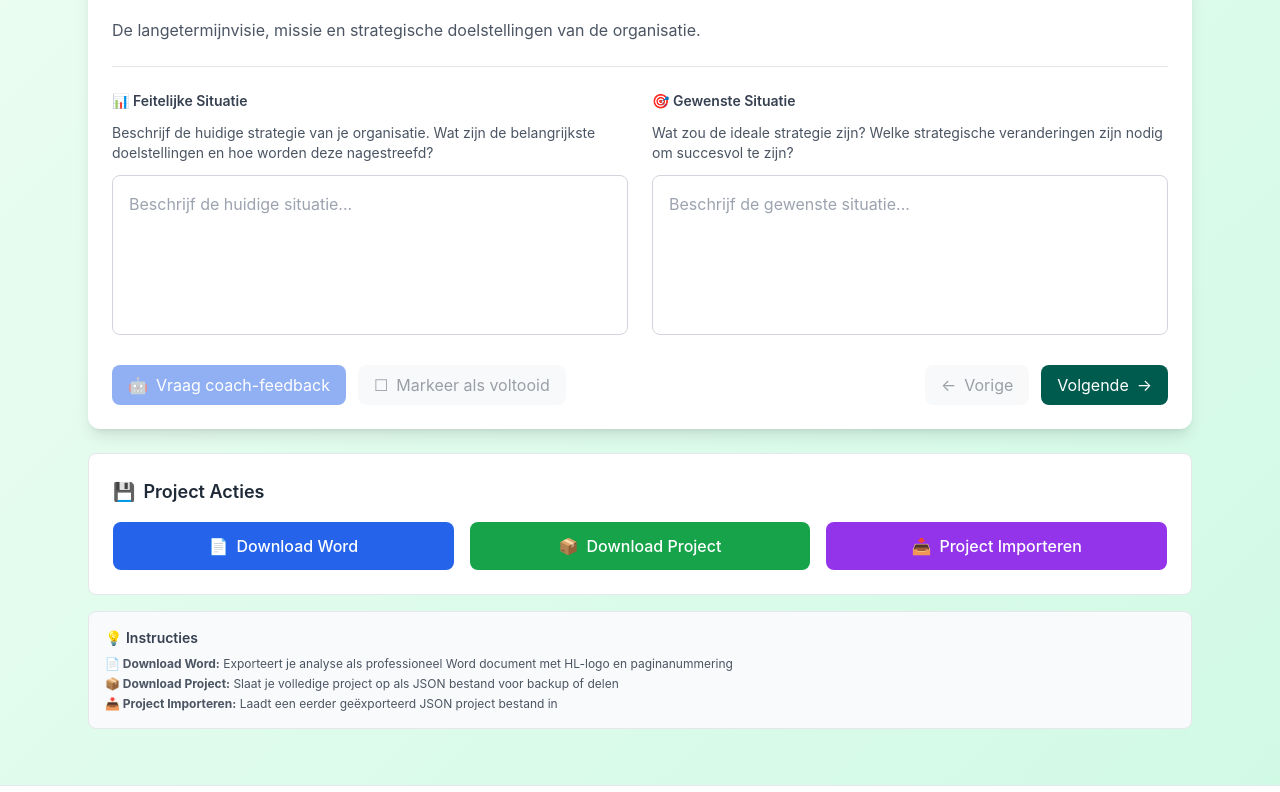
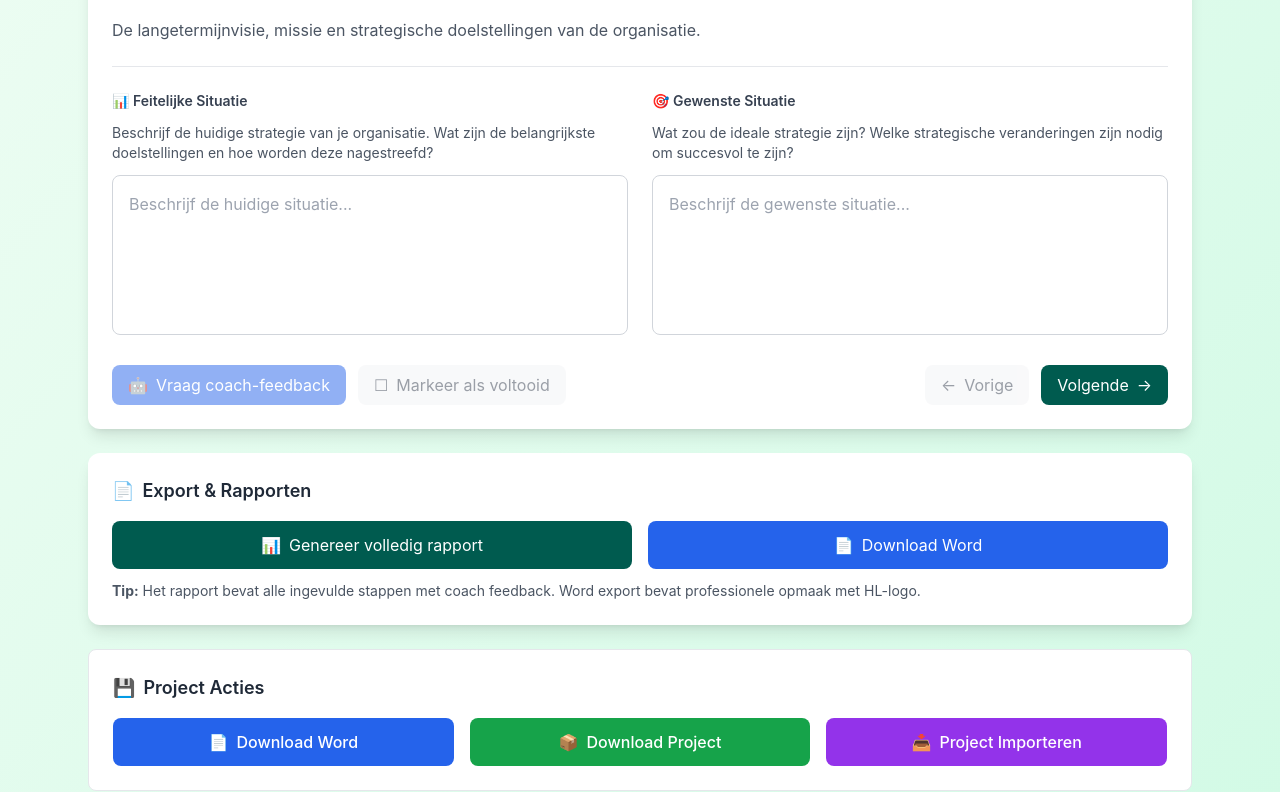
Before and after one commit to SuzannedeGroot1981/Interne-Analyse-Coach, a Next.js app: page /start in a window 1280 px wide. Shown: the part 523-1315 px from the top of the page. Built offline with nearby package versions, Linux system fonts and the light colour scheme.

Commit message:
Voeg Word export knoppen toe aan StepWizard.tsx

```diff
--- a/components/StepWizard.tsx
+++ b/components/StepWizard.tsx
@@ -127,6 +127,149 @@ export default function StepWizard({ projectId, flow, onSave }: StepWizardProps)
   const [currentProjectData, setCurrentProjectData] = useState<any>(null)
   const [apiQuotaExceeded, setApiQuotaExceeded] = useState(false)
   const [lastQuotaError, setLastQuotaError] = useState<Date | null>(null)
+  const [fullReport, setFullReport] = useState<string>('')
+  const [isGeneratingReport, setIsGeneratingReport] = useState(false)
+  const [isDownloadingWord, setIsDownloadingWord] = useState(false)
+
+  // Helper functies voor export functionaliteit
+  const getFullProject = () => {
+    // Converteer wizardData naar het formaat dat de export API verwacht
+    const data: Record<string, string> = {}
+    const feedback: Record<string, string> = {}
+
+    STEPS.forEach(step => {
+      const stepData = wizardData[step.id]
+      if (stepData) {
+        // Combineer current en desired situatie
+        let content = ''
+        if (stepData.current) {
+          content += `**Huidige situatie:**\n${stepData.current}\n\n`
+        }
+        if (stepData.desired) {
+          content += `**Gewenste situatie:**\n${stepData.desired}`
+        }
+
+        if (content) {
+          data[step.title] = content
+        }
+
+        if (stepData.feedback) {
+          feedback[step.title] = stepData.feedback
+        }
+      }
+    })
+
+    return {
+      title: `Interne Analyse ${new Date().toLocaleDateString('nl-NL')}`,
+      data,
+      feedback
+    }
+  }
+
+  const downloadWord = async () => {
+    setIsDownloadingWord(true)
+    try {
+      console.log('📄 Start Word download...', {
+        projectId: actualProjectId,
+        stepsCompleted: Object.values(wizardData).filter(step => step.completed).length
+      })
+
+      const projectData = getFullProject()
+
+      const res = await fetch('/api/export-docx', {
+        method: 'POST',
+        headers: { 'Content-Type': 'application/json' },
+        body: JSON.stringify(projectData)
+      })
+
+      if (!res.ok) {
+        const errorData = await res.json()
+        throw new Error(errorData.message || 'Kon Word-bestand niet genereren')
+      }
+
+      const blob = await res.blob()
+      const url = URL.createObjectURL(blob)
+      const a = document.createElement('a')
+      a.href = url
+      a.download = `${projectData.title.replace(/\s+/g, '_')}.docx`
+      document.body.appendChild(a)
+      a.click()
+      document.body.removeChild(a)
+      URL.revokeObjectURL(url)
+
+      console.log('✅ Word download voltooid')
+    } catch (error) {
+      console.error('❌ Word download fout:', error)
+      alert(`Fout bij Word download: ${error instanceof Error ? error.message : 'Onbekende fout'}`)
+    } finally {
+      setIsDownloadingWord(false)
+    }
+  }
+
+  const generateFullReport = async () => {
+    setIsGeneratingReport(true)
+    try {
+      console.log('📊 Start rapport generatie...', {
+        projectId: actualProjectId,
+        stepsCompleted: Object.values(wizardData).filter(step => step.completed).length
+      })
+
+      // Maak een markdown rapport van alle stappen
+      let markdown = `# ${getFullProject().title}\n\n`
+      markdown += `*Gegenereerd op: ${new Date().toLocaleString('nl-NL')}*\n\n`
+      markdown += `---\n\n`
+
+      STEPS.forEach(step => {
+        const stepData = wizardData[step.id]
+        if (stepData && (stepData.current || stepData.desired)) {
+          markdown += `## ${step.icon} ${step.title}\n\n`
+          markdown += `*${step.description}*\n\n`
+
+          if (stepData.current) {
+            markdown += `### 📊 Huidige Situatie\n\n${stepData.current}\n\n`
+          }
+
+          if (stepData.desired) {
+            markdown += `### 🎯 Gewenste Situatie\n\n${stepData.desired}\n\n`
+          }
+
+          if (stepData.feedback) {
+            markdown += `### 🤖 Coach Feedback\n\n${stepData.feedback}\n\n`
+          }
+
+          if (stepData.completed) {
+            markdown += `*✅ Status: Voltooid*\n\n`
+          }
+
+          markdown += `---\n\n`
+        }
+      })
+
+      // Voeg samenvatting toe
+      const completedSteps = Object.values(wizardData).filter(step => step.completed).length
+      markdown += `## 📈 Samenvatting\n\n`
+      markdown += `- **Voltooide stappen:** ${completedSteps} van ${STEPS.length}\n`
+      markdown += `- **Voortgang:** ${Math.round((completedSteps / STEPS.length) * 100)}%\n`
+      markdown += `- **Type analyse:** ${flow === 'start' ? 'Nieuwe interne analyse' : 'Verbeter bestaand concept'}\n\n`
+
+      if (completedSteps === STEPS.length) {
+        markdown += `🎉 **Gefeliciteerd!** Je hebt alle stappen van de interne analyse voltooid.\n\n`
+      } else {
+        markdown += `💡 **Tip:** Voltooi de resterende ${STEPS.length - completedSteps} stappen voor een complete analyse.\n\n`
+      }
+
+      setFullReport(markdown)
+      console.log('✅ Rapport gegenereerd:', {
+        markdownLength: markdown.length,
+        completedSteps
+      })
+    } catch (error) {
+      console.error('❌ Rapport generatie fout:', error)
+      alert(`Fout bij rapport generatie: ${error instanceof Error ? error.message : 'Onbekende fout'}`)
+    } finally {
+      setIsGeneratingReport(false)
+    }
+  }
 
   // Initialiseer wizard data
   useEffect(() => {
@@ -712,6 +855,95 @@ Je kunt ook zonder AI feedback een volledige analyse maken. De tool slaat je wer
         </div>
       )}
 
+      {/* Export knoppen sectie */}
+      <div className="bg-white rounded-xl shadow-lg p-6 mt-6">
+        <h3 className="text-lg font-semibold text-gray-800 mb-4 flex items-center">
+          <span className="mr-2">📄</span>
+          Export & Rapporten
+        </h3>
+
+        <div className="grid grid-cols-1 md:grid-cols-2 gap-4">
+          {/* Genereer volledig rapport */}
+          <button
+            onClick={generateFullReport}
+            disabled={isGeneratingReport}
+            className="flex items-center justify-center space-x-2 px-6 py-3 bg-primary text-white rounded-lg hover:bg-green-700 disabled:opacity-50 disabled:cursor-not-allowed transition-colors"
+          >
+            {isGeneratingReport ? (
+              <>
+                <div className="animate-spin w-4 h-4 border border-white border-t-transparent rounded-full" />
+                <span>Genereren...</span>
+              </>
+            ) : (
+              <>
+                <span>📊</span>
+                <span>Genereer volledig rapport</span>
+              </>
+            )}
+          </button>
+
+          {/* Download Word */}
+          <button
+            onClick={downloadWord}
+            disabled={isDownloadingWord}
+            className="flex items-center justify-center space-x-2 px-6 py-3 bg-blue-600 text-white rounded-lg hover:bg-blue-700 disabled:opacity-50 disabled:cursor-not-allowed transition-colors"
+          >
+            {isDownloadingWord ? (
+              <>
+                <div className="animate-spin w-4 h-4 border border-white border-t-transparent rounded-full" />
+                <span>Downloaden...</span>
+              </>
+            ) : (
+              <>
+                <span>📄</span>
+                <span>Download Word</span>
+              </>
+            )}
+          </button>
+        </div>
+
+        <p className="text-sm text-gray-600 mt-3">
+          <strong>Tip:</strong> Het rapport bevat alle ingevulde stappen met coach feedback.
+          Word export bevat professionele opmaak met HL-logo.
+        </p>
+      </div>
+
+      {/* Volledig rapport weergave */}
+      {fullReport && (
+        <div className="bg-white rounded-xl shadow-lg p-6 mt-6">
+          <div className="flex items-center justify-between mb-4">
+            <h3 className="text-lg font-semibold text-gray-800 flex items-center">
+              <span className="mr-2">📋</span>
+              Volledig Rapport
+            </h3>
+            <button
+              onClick={() => setFullReport('')}
+              className="text-gray-500 hover:text-gray-700 text-sm"
+            >
+              ✕ Sluiten
+            </button>
+          </div>
+
+          <div className="bg-gray-50 rounded-lg p-4 max-h-96 overflow-y-auto">
+            <pre className="text-sm text-gray-700 whitespace-pre-wrap font-mono">
+              {fullReport}
+            </pre>
+          </div>
+
+          <div className="flex items-center justify-between mt-4">
+            <span className="text-xs text-gray-500">
+              {fullReport.split('\n').length} regels • {fullReport.length} karakters
+            </span>
+            <button
+              onClick={() => navigator.clipboard.writeText(fullReport)}
+              className="text-sm text-blue-600 hover:text-blue-800"
+            >
+              📋 Kopieer naar clipboard
+            </button>
+          </div>
+        </div>
+      )}
+
       {/* Project Actions - toon altijd onderaan */}
       <ProjectActions
         projectId={actualProjectId}
@@ -732,11 +964,19 @@ Je kunt ook zonder AI feedback een volledige analyse maken. De tool slaat je wer
               Je kunt nu een volledig rapport genereren of individuele stappen herzien.
             </p>
             <div className="flex justify-center space-x-4">
-              <button className="px-6 py-3 bg-green-600 text-white rounded-lg hover:bg-green-700 transition-colors">
+              <button
+                onClick={generateFullReport}
+                disabled={isGeneratingReport}
+                className="px-6 py-3 bg-green-600 text-white rounded-lg hover:bg-green-700 transition-colors disabled:opacity-50"
+              >
                 📄 Genereer Volledig Rapport
               </button>
-              <button className="px-6 py-3 bg-white text-green-600 border border-green-600 rounded-lg hover:bg-green-50 transition-colors">
-                📤 Exporteer Data
+              <button
+                onClick={downloadWord}
+                disabled={isDownloadingWord}
+                className="px-6 py-3 bg-white text-green-600 border border-green-600 rounded-lg hover:bg-green-50 transition-colors disabled:opacity-50"
+              >
+                📤 Download Word
               </button>
             </div>
           </div>
```
